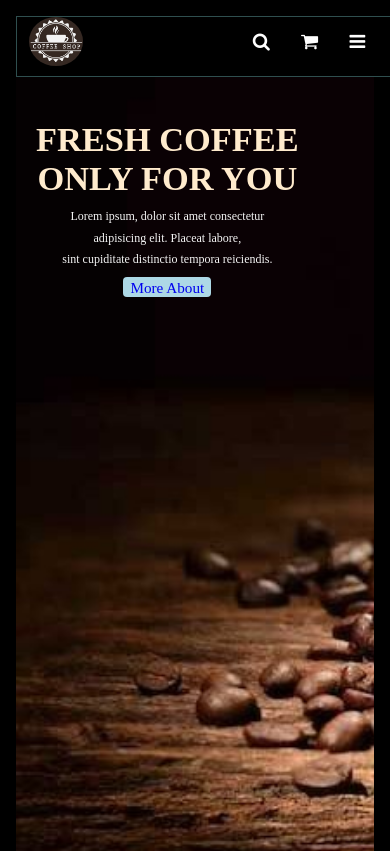
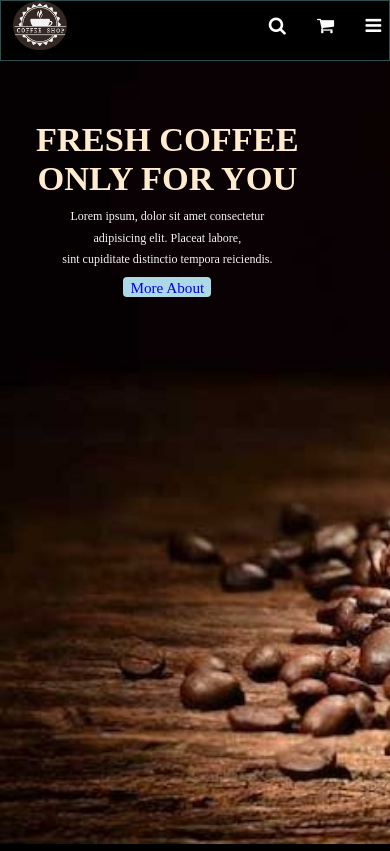
Before and after one commit to RahulPatel66/MyCoffeeShop.github.io, a plain HTML site: page index.html in a window 390 px wide. Shown: the top 851 px of the page. Drawn offline with nearby package versions, Linux system fonts and the light colour scheme.

Commit message:
Update style.css

```diff
--- a/css/style.css
+++ b/css/style.css
@@ -998,7 +998,7 @@ overflow: hidden;
     .second-navlist {
         position: absolute;
         top: 100%;right: -100%;
-        /* background: white; */
+
         width: 15rem;
         height: 40rem;
 
@@ -1039,9 +1039,9 @@ overflow: hidden;
 
 
 .third-navlist{
-    margin-left: 20rem;
-
-
+    margin-left: 24rem;
+    /* float: inline-end; */
+    align-items: center;
 
 }
 #menu-btn{
@@ -1070,6 +1070,21 @@ overflow: hidden;
 #home .content p{
     font-size: 1.5rem;
 }
+
+
+#close-btn{
+    font-size: 4rem;
+    margin: 1rem;
+}
+#search form{
+    margin-top: 50%;
+
+}
+#search div input[type="text"]{
+
+width: 20rem;
+}
+
 }
 
 
@@ -1077,7 +1092,7 @@ overflow: hidden;
 
     html{
         font-size: 50%;
-        padding: 2rem;
+
     }
     section h1{
         font-size: 2rem;
@@ -1085,6 +1100,17 @@ overflow: hidden;
     section h1 span{
         font-size: 1.5rem;
     }
+    #navbar{
+        width: 100%;
+
+
+
+        padding-bottom: 1rem;
+        position: fixed;
+        top: 0%;
+
+    }
+
 
 #home{
     background-position: left;
@@ -1139,10 +1165,10 @@ overflow: hidden;
 }
 
 .third-navlist{
-   margin-left: 20rem;
-    margin-right: 1rem;
-
-
+   /* margin-left: 24rem;
+    margin-right: 1rem; */
+  float: right;
+    align-items: center;
 
 }
 
```
